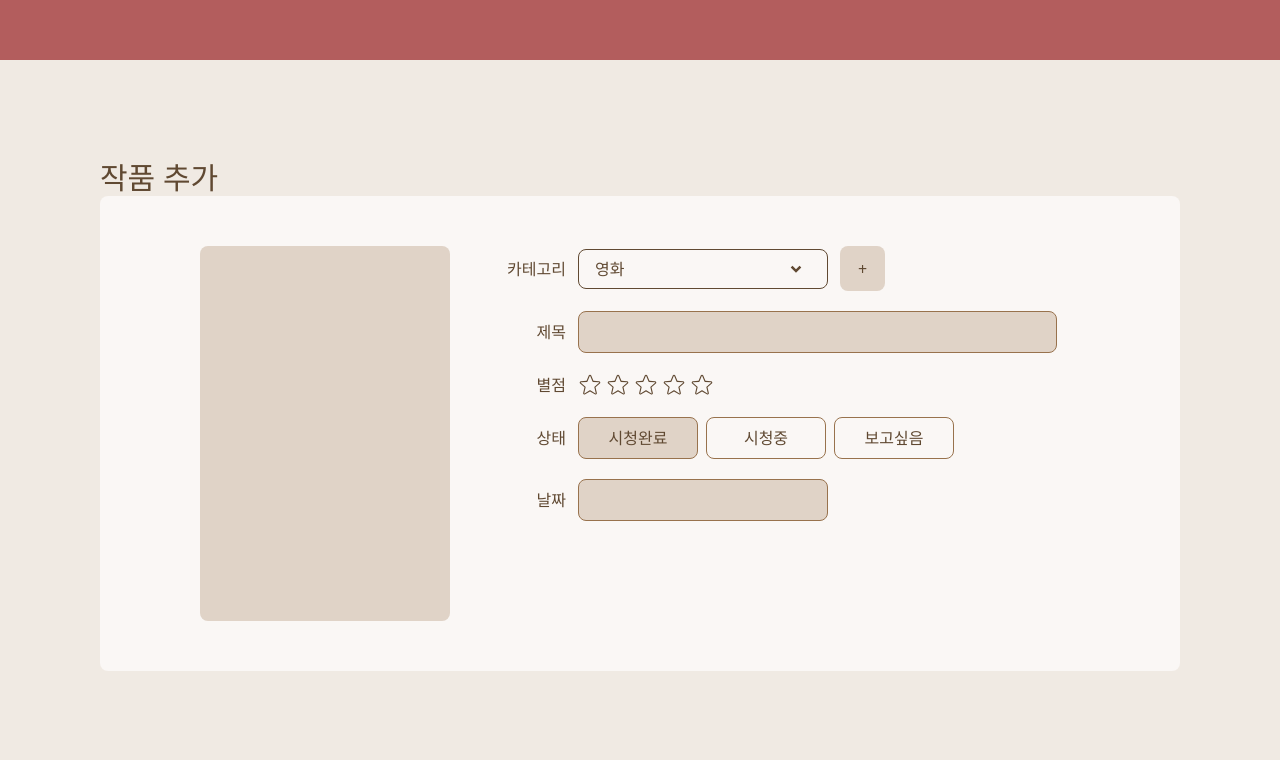
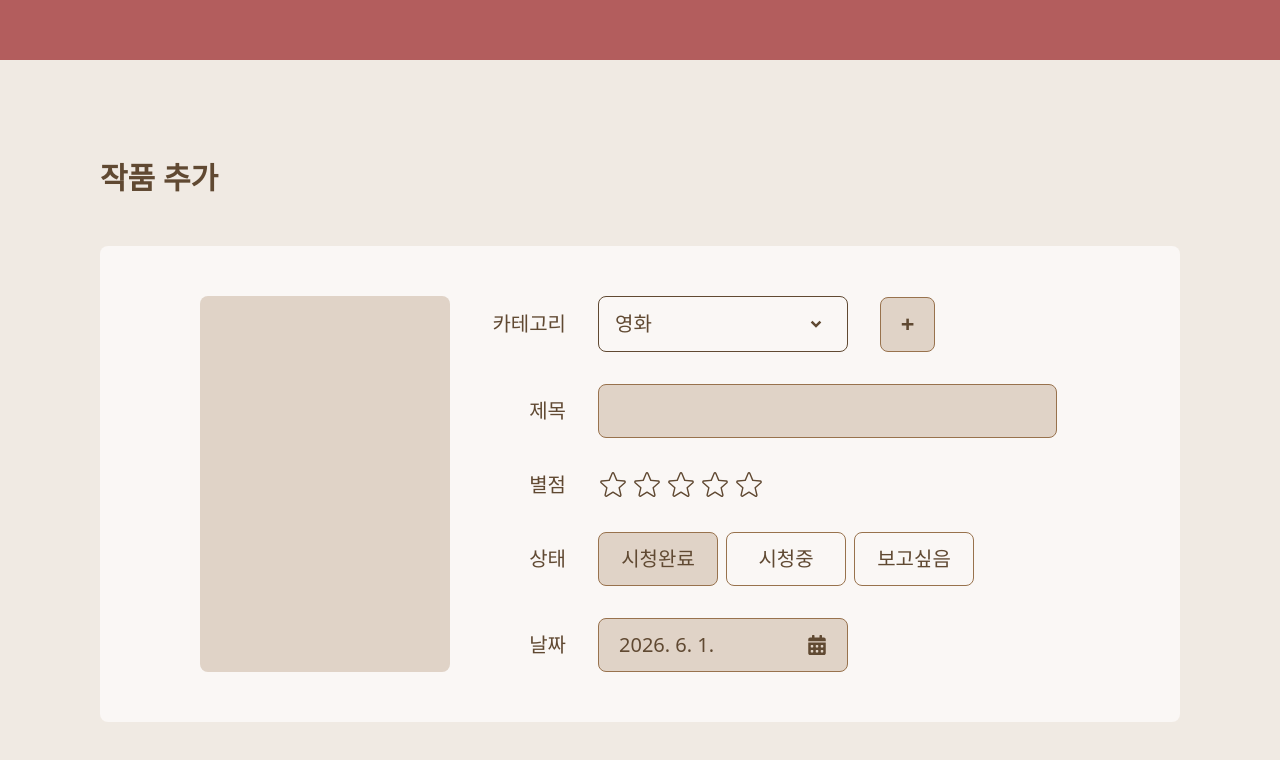
Before and after one commit to Sonjieun2/MediaDiary, a React (Vite) app: page /upload in a window 1280 px wide. Shown: the top 760 px of the page. Built offline with nearby package versions, Linux system fonts and the light colour scheme.

Commit message:
달력 디자인 추가

```diff
--- a/package.json
+++ b/package.json
@@ -12,6 +12,7 @@
   "dependencies": {
     "react": "^19.2.6",
     "react-datepicker": "^9.1.0",
+    "react-day-picker": "^10.0.1",
     "react-dom": "^19.2.6",
     "react-icons": "^5.6.0",
     "react-router-dom": "^7.16.0"
--- /dev/null
+++ b/src/components/Calendar.jsx
@@ -0,0 +1,34 @@
+import { ko } from 'date-fns/locale'
+import { DayPicker, getDefaultClassNames } from 'react-day-picker'
+import "react-day-picker/dist/style.css"
+import styles from '../styles/Calendar.module.css'
+
+export default function Calendar({ date, onSelect }) {
+  const defaultClassNames = getDefaultClassNames()
+
+  return (
+    <DayPicker
+      locale={ko}
+      mode='single'
+      selected={date}
+      onDayClick={onSelect}
+      classNames={{
+        root: `${defaultClassNames.root} ${styles.rdpRoot}`,
+        nav: styles["rdp-nav"],
+        button_previous: styles["rdp-button_previous"],
+        button_next: styles["rdp-button_next"],
+        month_caption: styles["rdp-month_caption"],
+        caption_label: styles["rdp-caption_label"],
+        weekdays: styles["rdp-weekdays"],
+        weekday: styles["rdp-weekday"],
+        weeks: styles["rdp-weeks"],
+        week: styles["rdp-week"],
+        day: styles["rdp-day"],
+        today: styles["rdp-today"],
+        selected: styles["rdp-selected"],
+        outside: styles["rdp-outside"],
+        chevron: styles["rdp-chevron"],
+      }}
+    />
+  )
+}
--- a/src/page/Registration.jsx
+++ b/src/page/Registration.jsx
@@ -1,9 +1,9 @@
 import { useState } from 'react'
-import { DatePicker } from 'react-datepicker'
 import { PiStarFill, PiStarLight } from 'react-icons/pi'
-import "react-datepicker/dist/react-datepicker.css"   // 기본 스타일
+import { FaCalendarAlt, FaPlus } from 'react-icons/fa'
 import Layout from '../components/common/Layout'
 import Dropdown from '../components/common/Dropdown'
+import Calendar from '../components/Calendar'
 
 export default function Registration() {
   const Cartegory = [
@@ -22,11 +22,12 @@ export default function Registration() {
   const [chooseCartegory, setChooseCartegory] = useState(null)
   const [rating, setRating] = useState(0)
   const [chooseStatus, setChooseStatus] = useState(0)
-  const [chooseDate, setChooseDate] = useState(null)
+  const [selectedDate, setSelectedDate] = useState(new Date())
+  const [open, setOpen] = useState(false)
 
   return (
     <Layout>
-      <p className="w-full text-left text-3xl">작품 추가</p>
+      <p className="w-full text-left text-3xl font-bold mb-[50px]">작품 추가</p>
 
       <div className="flex flex-col items-center jusitfy-center px-[100px] py-[50px] bg-beige-400 rounded-lg">
         <div className="flex flex-row w-full gap-5">
@@ -34,9 +35,9 @@ export default function Registration() {
           <div className="aspect-[2/3] w-[250px] bg-beige-600 rounded-lg" />
 
           {/* 내용 등록 */}
-          <div className="flex flex-col gap-5 w-2/3">
+          <div className="flex flex-col gap-8 w-2/3 text-xl">
             {/* 카테고리 선택 */}
-            <div className="flex flex-row items-center gap-3 w-full">
+            <div className="flex flex-row items-center gap-8 w-full">
               <p className={labelClass}>카테고리</p>
               <Dropdown
                 options={Cartegory}
@@ -44,19 +45,21 @@ export default function Registration() {
                 onSelect={(option) => {
                   setChooseCartegory(option)
                 }}
-                className="w-[250px]"
+                className="w-[250px] py-3"
               />
-              <button className="aspect-square w-[45px] bg-beige-600 rounded-lg">+</button>
+              <button className="aspect-square w-[55px] bg-beige-600 border border-beige-700 rounded-lg">
+                <p className="font-bold text-2xl">+</p>
+              </button>
             </div>
 
             {/* 제목 */}
-            <div className="flex flex-row items-center gap-3">
+            <div className="flex flex-row items-center gap-8">
               <p className={labelClass}>제목</p>
-              <input className="px-3 py-2 w-full bg-beige-600 border border-beige-700 rounded-lg"></input>
+              <input className="px-3 py-3 w-full bg-beige-600 border border-beige-700 rounded-lg"></input>
             </div>
 
             {/* 별점 */}
-            <div className="flex flex-row items-center gap-3">
+            <div className="flex flex-row items-center gap-8">
               <p className={labelClass}>별점</p>
               <div className="flex gap-1">
                 {[1, 2, 3, 4, 5].map((star) => star <= rating ?
@@ -64,13 +67,13 @@ export default function Registration() {
                     <PiStarFill
                       key={star}
                       onClick={() => setRating(star)}
-                      className="text-2xl text-beige-800 cursor-pointer hover:text-beige-800"
+                      className="text-3xl text-beige-800 cursor-pointer hover:text-beige-800"
                     />
                   ) : (
                     <PiStarLight
                       key={star}
                       onClick={() => setRating(star)}
-                      className="text-2xl text-beige-800 cursor-pointer"
+                      className="text-3xl text-beige-800 cursor-pointer"
                     />
                   )
                 )}
@@ -78,14 +81,14 @@ export default function Registration() {
             </div>
 
             {/* 상태 */}
-            <div className="flex flex-row items-center gap-3">
+            <div className="flex flex-row items-center gap-8">
               <p className={labelClass}>상태</p>
               <div className="flex flex-row gap-2">
                 {Status.map((menu) => (
                   <button
                     onClick={() => setChooseStatus(menu.id)}
                     className={`
-                      w-[120px] py-2 border border-beige-700 rounded-lg
+                      w-[120px] py-3 border border-beige-700 rounded-lg
                       ${chooseStatus===menu.id ? 'bg-beige-600' : 'bg-beige-400'}
                     `}
                   >
@@ -96,18 +99,29 @@ export default function Registration() {
             </div>
 
             {/* 날짜 */}
-            <div className="flex flex-row items-center gap-3">
+            <div className="relative flex flex-row items-center gap-8">
               <p className={labelClass}>날짜</p>
-              <DatePicker
-                selected={chooseDate}
-                onChange={(date) => setChooseDate(date)}
-                dateFormat="yyyy-MM-dd"
-                disabled={chooseStatus !== 0}
-                className="
-                  w-[250px] px-5 py-2 bg-beige-600 border border-beige-700 rounded-lg
-                  disabled:opacity-50 disabled:cursor-not-allowed
-                "
-              />
+              <button
+                onClick={() => setOpen(!open)}
+                className={`
+                  flex flex-row justify-between items-center w-[250px] px-5 py-3 bg-beige-600 border border-beige-700 rounded-lg
+                  ${chooseStatus !== 0 ? 'opacity-50 cursor-not-allowd' : ''}
+                `}
+              >
+                <p>{selectedDate.toLocaleDateString("ko-KR")}</p>
+                <FaCalendarAlt />
+              </button>
+              {open && (
+                <div className="absolute top-[45px] left-[70px] z-50">
+                  <Calendar
+                    date={selectedDate}
+                    onSelect={(date) => {
+                      setSelectedDate(date)
+                      setOpen(false)
+                    }}
+                  />
+                </div>
+              )}
             </div>
           </div>
         </div>
--- /dev/null
+++ b/src/styles/Calendar.module.css
@@ -0,0 +1,109 @@
+/* 달력 전체 */
+.rdpRoot {
+  width: 320px;
+  padding: 16px;
+  border-radius: 12px;
+  background-color: #ffffff;
+  box-shadow: 0 4px 10px rgba(0,0,0,0.15);
+}
+
+/* 년월 + 화살표 영역 */
+.rdp-month_caption {
+  position: relative;
+  display: flex;
+  justify-content: center;
+  align-items: center;
+  margin-bottom: 16px;
+}
+
+/* 2026년 7월 */
+.rdp-caption_label {
+  font-size: 20px;
+  font-weight: 700;
+}
+
+/* 화살표 영역 */
+.rdp-nav {
+  position: absolute;
+  left: 0;
+  right: 0;
+  display: flex;
+  justify-content: space-between;
+  pointer-events: none;
+}
+
+/* 화살표 버튼 */
+.rdp-button_previous,
+.rdp-button_next {
+  pointer-events: auto;
+  width: 32px;
+  height: 32px;
+  border-radius: 8px;
+  cursor: pointer;
+}
+
+/* 화살표 아이콘 */
+.rdp-chevron {
+  width: 20px;
+  height: 20px;
+}
+
+/* 요일 줄 */
+.rdp-weekdays {
+  display: flex;
+  justify-content: space-between;
+  margin-bottom: 8px;
+}
+
+/* 일 월 화 수 목 금 토 */
+.rdp-weekday {
+  width: 40px;
+  text-align: center;
+  font-weight: 600;
+  display: flex;
+  align-items: center;
+  justify-content: center;
+}
+
+/* 날짜 전체 */
+.rdp-weeks {
+  display: flex;
+  flex-direction: column;
+  gap: 6px;
+}
+
+/* 한 주 */
+.rdp-week {
+  display: flex;
+  justify-content: space-between;
+}
+
+/* 날짜 칸 */
+.rdp-day {
+  width: 40px;
+  height: 40px;
+  display: flex;
+  align-items: center;
+  justify-content: center;
+}
+
+/* 오늘 날짜 */
+.rdp-today {
+  color: #ed7777;
+  font-weight: 700;
+}
+
+/* 선택된 날짜 */
+.rdp-selected {
+  background-color: #98724D;
+  color: white !important;
+  border-radius: 9999px;
+  display: flex;
+  align-items: center;
+  justify-content: center;
+}
+
+/* 다른 달 날짜 */
+.rdp-outside {
+  color: #b0b0b0;
+}
```
Also changed, not shown: 1 other file (tests, documents, lock files or other folders).
